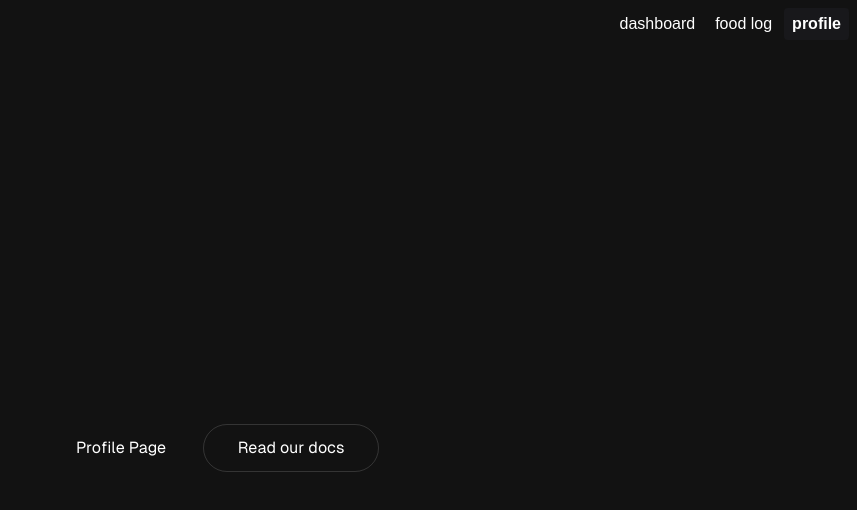
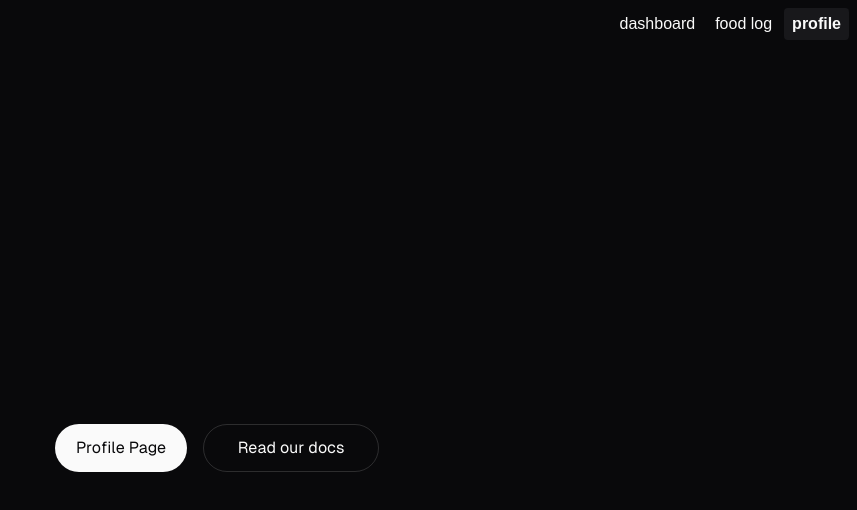
Before and after one commit to bortami/oklathon-calorie-tracker-app, a Next.js app in the folder calorie-app/: page /profile in a window 1280 px wide. Shown: the top 510 px of the page, without its empty margins (423-1280 px from the left). Built offline with nearby package versions, Linux system fonts and the light colour scheme.

Commit message:
added shadcn table

```diff
--- a/calorie-app/src/app/globals.css
+++ b/calorie-app/src/app/globals.css
@@ -15,5 +15,64 @@
 @layer base {
   :root {
     --radius: 0.5rem;
+    --background: 0 0% 100%;
+    --foreground: 240 10% 3.9%;
+    --card: 0 0% 100%;
+    --card-foreground: 240 10% 3.9%;
+    --popover: 0 0% 100%;
+    --popover-foreground: 240 10% 3.9%;
+    --primary: 240 5.9% 10%;
+    --primary-foreground: 0 0% 98%;
+    --secondary: 240 4.8% 95.9%;
+    --secondary-foreground: 240 5.9% 10%;
+    --muted: 240 4.8% 95.9%;
+    --muted-foreground: 240 3.8% 46.1%;
+    --accent: 240 4.8% 95.9%;
+    --accent-foreground: 240 5.9% 10%;
+    --destructive: 0 84.2% 60.2%;
+    --destructive-foreground: 0 0% 98%;
+    --border: 240 5.9% 90%;
+    --input: 240 5.9% 90%;
+    --ring: 240 10% 3.9%;
+    --chart-1: 12 76% 61%;
+    --chart-2: 173 58% 39%;
+    --chart-3: 197 37% 24%;
+    --chart-4: 43 74% 66%;
+    --chart-5: 27 87% 67%;
+  }
+  .dark {
+    --background: 240 10% 3.9%;
+    --foreground: 0 0% 98%;
+    --card: 240 10% 3.9%;
+    --card-foreground: 0 0% 98%;
+    --popover: 240 10% 3.9%;
+    --popover-foreground: 0 0% 98%;
+    --primary: 0 0% 98%;
+    --primary-foreground: 240 5.9% 10%;
+    --secondary: 240 3.7% 15.9%;
+    --secondary-foreground: 0 0% 98%;
+    --muted: 240 3.7% 15.9%;
+    --muted-foreground: 240 5% 64.9%;
+    --accent: 240 3.7% 15.9%;
+    --accent-foreground: 0 0% 98%;
+    --destructive: 0 62.8% 30.6%;
+    --destructive-foreground: 0 0% 98%;
+    --border: 240 3.7% 15.9%;
+    --input: 240 3.7% 15.9%;
+    --ring: 240 4.9% 83.9%;
+    --chart-1: 220 70% 50%;
+    --chart-2: 160 60% 45%;
+    --chart-3: 30 80% 55%;
+    --chart-4: 280 65% 60%;
+    --chart-5: 340 75% 55%;
   }
 }
+
+@layer base {
+  * {
+    @apply border-border;
+  }
+  body {
+    @apply bg-background text-foreground;
+  }
+}
--- /dev/null
+++ b/calorie-app/src/components/ui/table.jsx
@@ -0,0 +1,83 @@
+import * as React from "react"
+
+import { cn } from "@/lib/utils"
+
+const Table = React.forwardRef(({ className, ...props }, ref) => (
+  <div className="relative w-full overflow-auto">
+    <table
+      ref={ref}
+      className={cn("w-full caption-bottom text-sm", className)}
+      {...props} />
+  </div>
+))
+Table.displayName = "Table"
+
+const TableHeader = React.forwardRef(({ className, ...props }, ref) => (
+  <thead ref={ref} className={cn("[&_tr]:border-b", className)} {...props} />
+))
+TableHeader.displayName = "TableHeader"
+
+const TableBody = React.forwardRef(({ className, ...props }, ref) => (
+  <tbody
+    ref={ref}
+    className={cn("[&_tr:last-child]:border-0", className)}
+    {...props} />
+))
+TableBody.displayName = "TableBody"
+
+const TableFooter = React.forwardRef(({ className, ...props }, ref) => (
+  <tfoot
+    ref={ref}
+    className={cn("border-t bg-muted/50 font-medium [&>tr]:last:border-b-0", className)}
+    {...props} />
+))
+TableFooter.displayName = "TableFooter"
+
+const TableRow = React.forwardRef(({ className, ...props }, ref) => (
+  <tr
+    ref={ref}
+    className={cn(
+      "border-b transition-colors hover:bg-muted/50 data-[state=selected]:bg-muted",
+      className
+    )}
+    {...props} />
+))
+TableRow.displayName = "TableRow"
+
+const TableHead = React.forwardRef(({ className, ...props }, ref) => (
+  <th
+    ref={ref}
+    className={cn(
+      "h-12 px-4 text-left align-middle font-medium text-muted-foreground [&:has([role=checkbox])]:pr-0",
+      className
+    )}
+    {...props} />
+))
+TableHead.displayName = "TableHead"
+
+const TableCell = React.forwardRef(({ className, ...props }, ref) => (
+  <td
+    ref={ref}
+    className={cn("p-4 align-middle [&:has([role=checkbox])]:pr-0", className)}
+    {...props} />
+))
+TableCell.displayName = "TableCell"
+
+const TableCaption = React.forwardRef(({ className, ...props }, ref) => (
+  <caption
+    ref={ref}
+    className={cn("mt-4 text-sm text-muted-foreground", className)}
+    {...props} />
+))
+TableCaption.displayName = "TableCaption"
+
+export {
+  Table,
+  TableHeader,
+  TableBody,
+  TableFooter,
+  TableHead,
+  TableRow,
+  TableCell,
+  TableCaption,
+}
--- a/calorie-app/tailwind.config.js
+++ b/calorie-app/tailwind.config.js
@@ -9,8 +9,46 @@
   theme: {
   	extend: {
   		colors: {
-  			background: 'var(--background)',
-  			foreground: 'var(--foreground)'
+  			background: 'hsl(var(--background))',
+  			foreground: 'hsl(var(--foreground))',
+  			card: {
+  				DEFAULT: 'hsl(var(--card))',
+  				foreground: 'hsl(var(--card-foreground))'
+  			},
+  			popover: {
+  				DEFAULT: 'hsl(var(--popover))',
+  				foreground: 'hsl(var(--popover-foreground))'
+  			},
+  			primary: {
+  				DEFAULT: 'hsl(var(--primary))',
+  				foreground: 'hsl(var(--primary-foreground))'
+  			},
+  			secondary: {
+  				DEFAULT: 'hsl(var(--secondary))',
+  				foreground: 'hsl(var(--secondary-foreground))'
+  			},
+  			muted: {
+  				DEFAULT: 'hsl(var(--muted))',
+  				foreground: 'hsl(var(--muted-foreground))'
+  			},
+  			accent: {
+  				DEFAULT: 'hsl(var(--accent))',
+  				foreground: 'hsl(var(--accent-foreground))'
+  			},
+  			destructive: {
+  				DEFAULT: 'hsl(var(--destructive))',
+  				foreground: 'hsl(var(--destructive-foreground))'
+  			},
+  			border: 'hsl(var(--border))',
+  			input: 'hsl(var(--input))',
+  			ring: 'hsl(var(--ring))',
+  			chart: {
+  				'1': 'hsl(var(--chart-1))',
+  				'2': 'hsl(var(--chart-2))',
+  				'3': 'hsl(var(--chart-3))',
+  				'4': 'hsl(var(--chart-4))',
+  				'5': 'hsl(var(--chart-5))'
+  			}
   		},
   		borderRadius: {
   			lg: 'var(--radius)',
```
Also changed, not shown: calorie-app/components.json.
